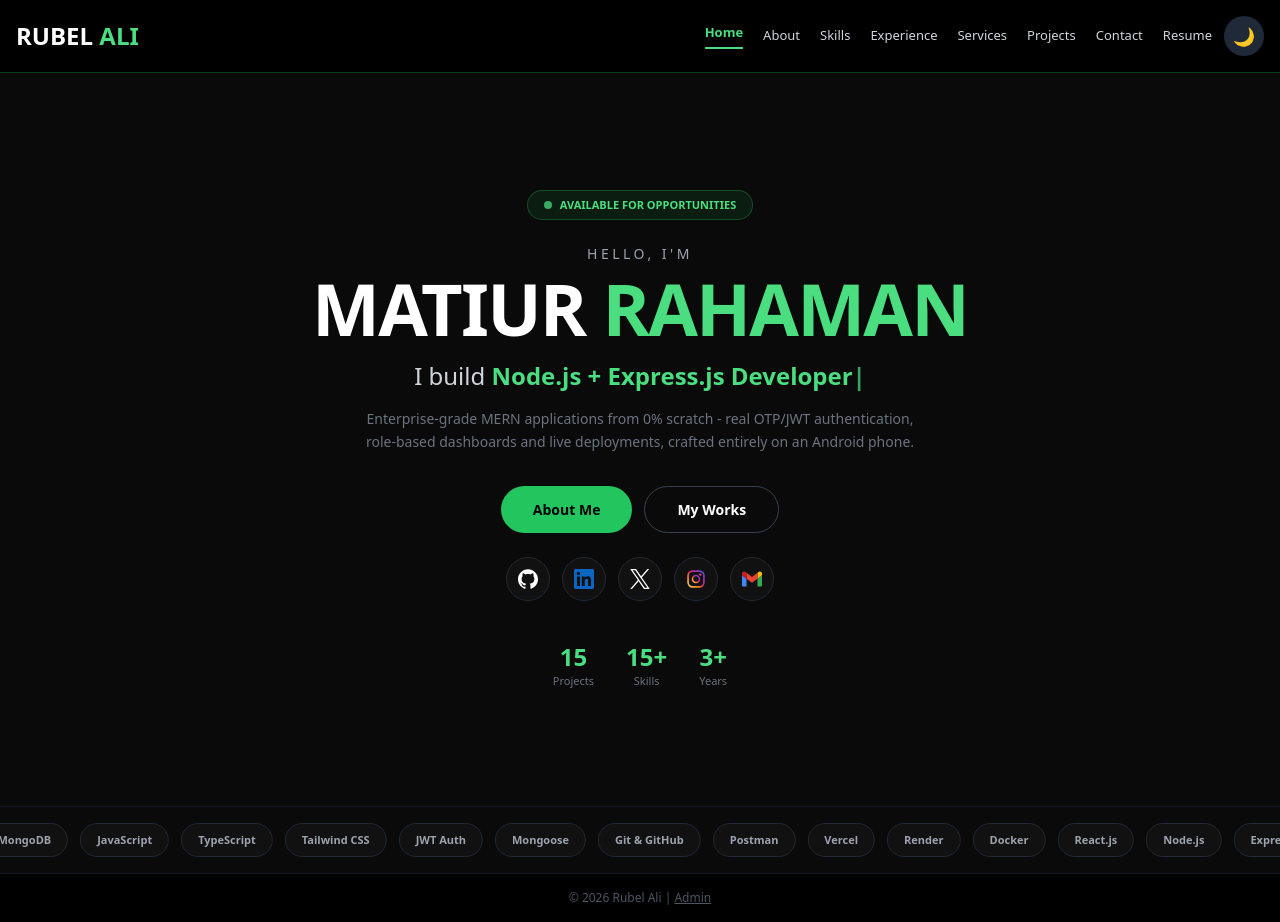
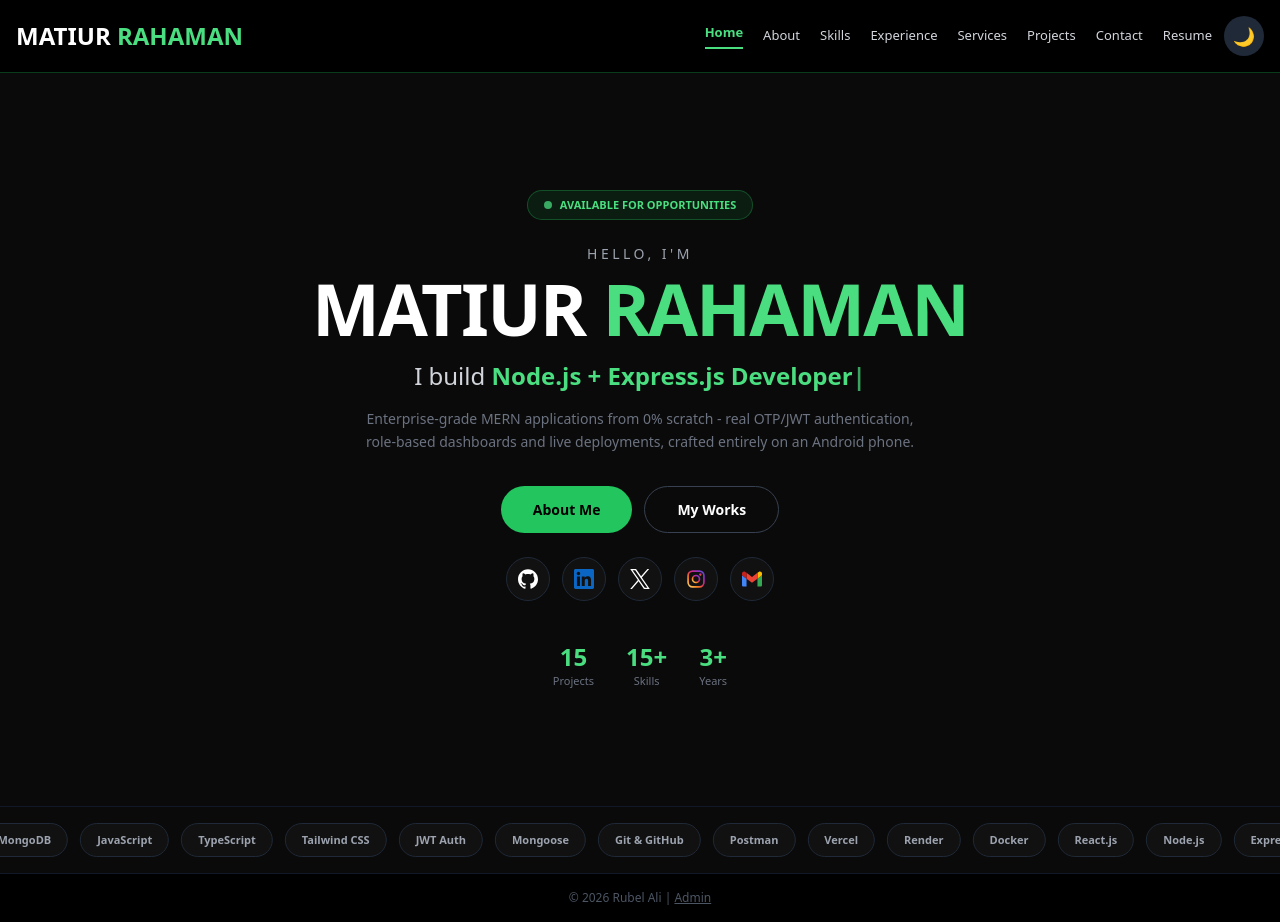
Before and after one commit to matiur25580/Developer-Portfolio, a React (Vite) app in the folder client/: page / in a window 1280 px wide. Built offline with nearby package versions, Linux system fonts and the light colour scheme.

Commit message:
Update portfolio navigation branding

```diff
--- a/client/src/components/Navbar.jsx
+++ b/client/src/components/Navbar.jsx
@@ -12,7 +12,7 @@ export default function Navbar({active,setActive}){
           <a href="#/admin" className="text-gray-500 text-xs mt-2">Admin</a>
         </div>}
       </div>
-      <h1 className="text-2xl font-extrabold flex-1">RUBEL <span className="text-green-400">ALI</span></h1>
+      <h1 className="text-2xl font-extrabold flex-1">MATIUR <span className="text-green-400">RAHAMAN</span></h1>
       <div className="hidden md:flex gap-5 text-[13px] items-center">
         {menu.map(m=><button key={m} onClick={()=>setActive(m)} className={active===m?'text-green-400 border-b-2 border-green-400 pb-1 font-bold':'hover:text-green-300 text-gray-300'}>{m}</button>)}
       </div>
```
